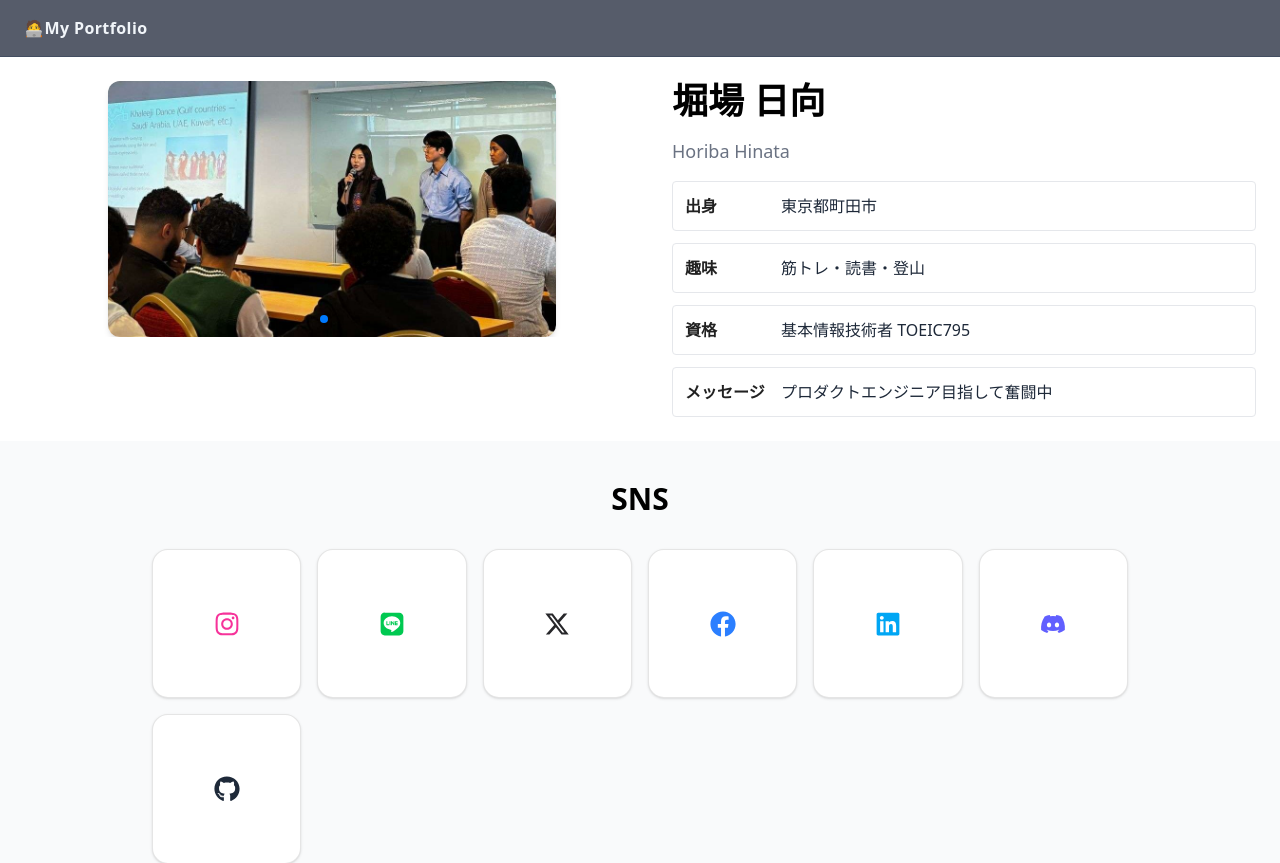
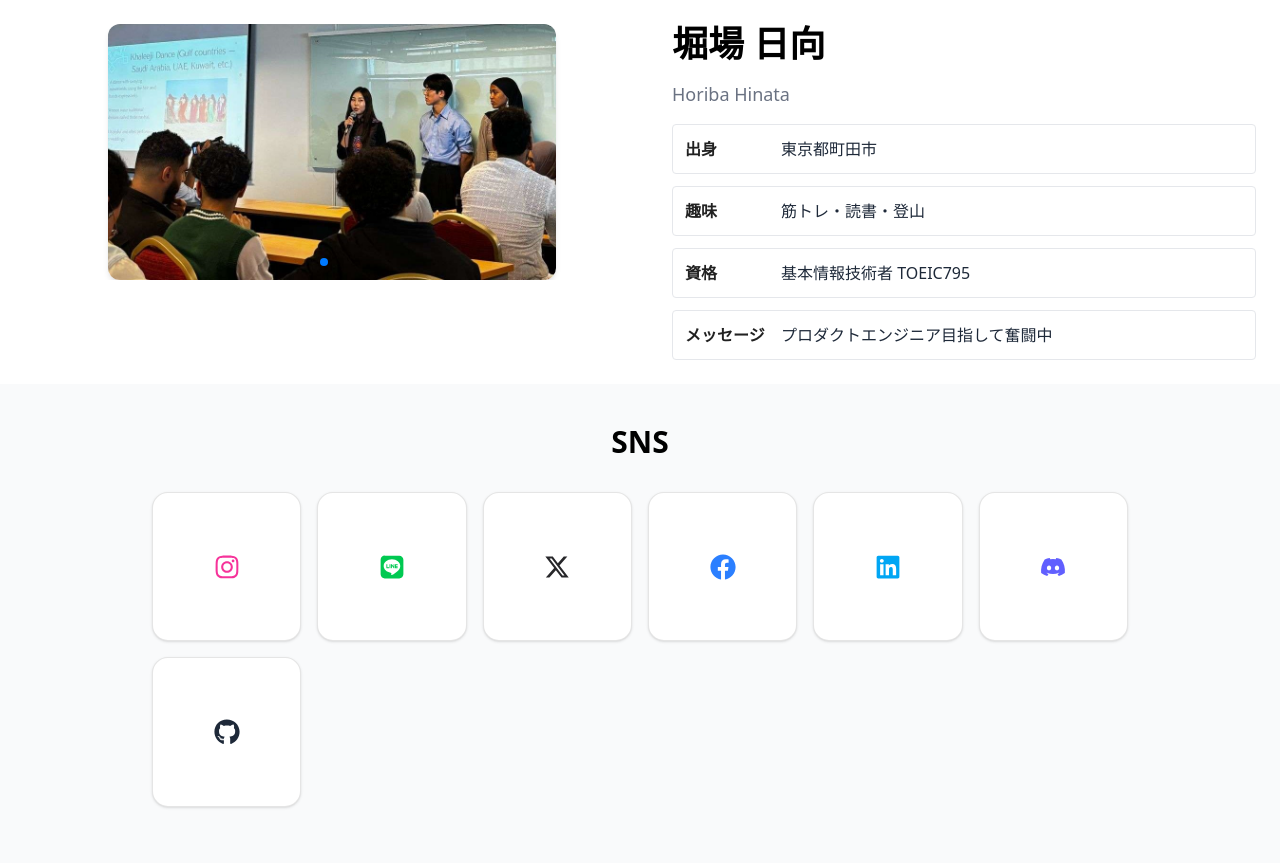
Before and after one commit to hinatahoriba/PortfolioVer3.0, a React (Vite) app: page / in a window 1280 px wide. Shown: the top 863 px of the page. Built offline with nearby package versions, Linux system fonts and the light colour scheme.

Commit message:
delete: ヘッダーの削除

```diff
--- a/src/App.jsx
+++ b/src/App.jsx
@@ -1,5 +1,4 @@
 import './App.css'
-import Header from './components/Header.jsx'
 import Profile from './components/Profile.jsx'
 import SocialIcons from './components/SocailIcons.jsx'
 import Skills from './components/Skills.jsx'
@@ -8,7 +7,6 @@ import Works from './components/Works.jsx'
 function App() {
   return (
     <>
-      <Header />
       <Profile />
       <SocialIcons />
       <Skills />
--- a/src/components/Header.jsx
+++ /dev/null
@@ -1,7 +0,0 @@
-export default function Header() {
-  return (
-    <header className="sticky top-0 z-50 flex items-center justify-between px-6 py-4 bg-slate-900/70 backdrop-blur border-b border-slate-700/50">
-        <span className="font-semibold tracking-wide text-slate-100">🧑‍💻My Portfolio</span>
-    </header>
-  );
-}
```
